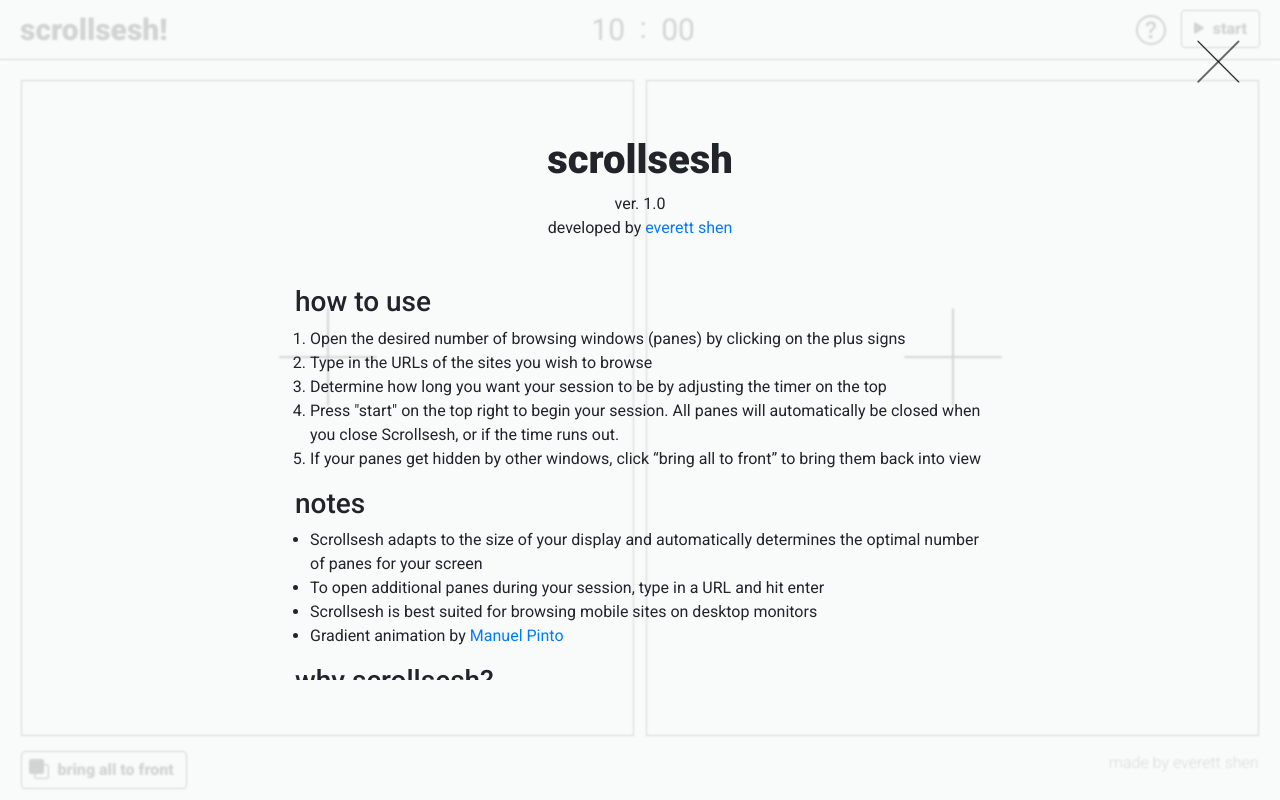
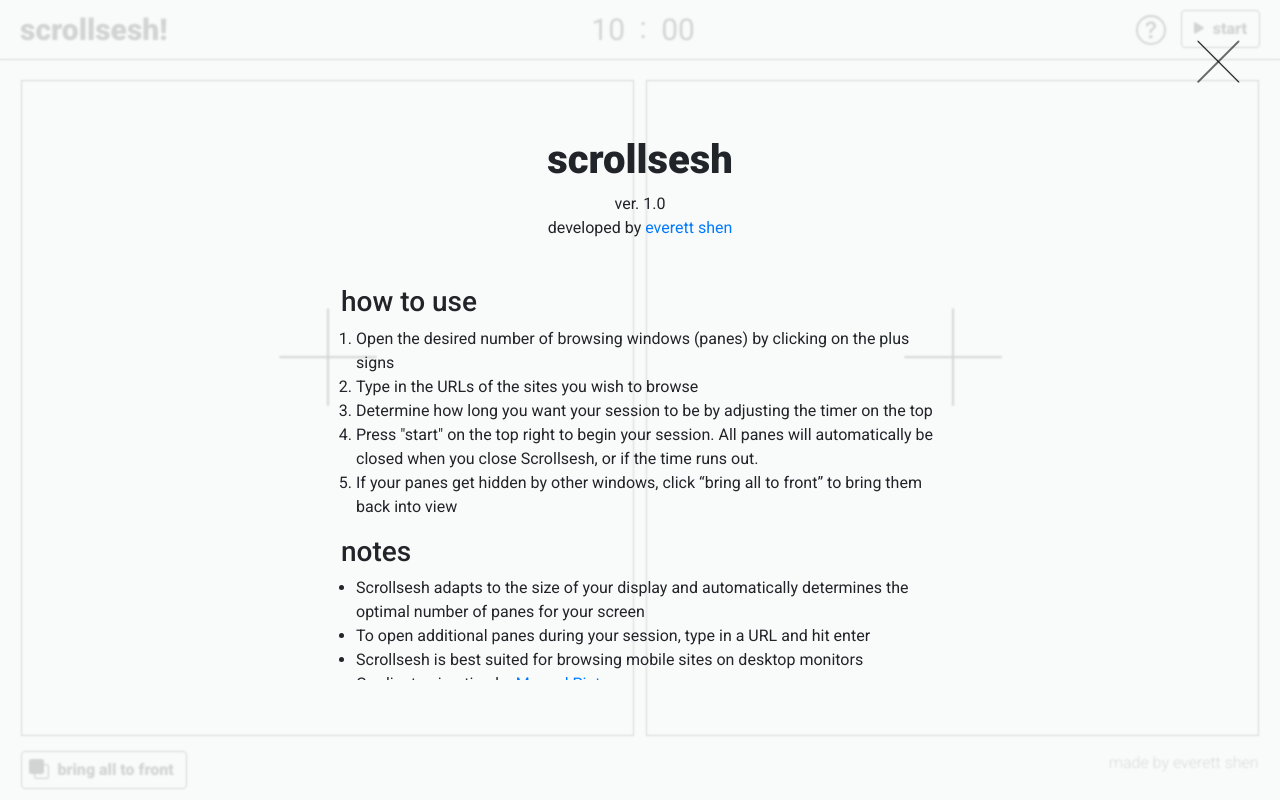
Before and after one commit to Everett-Shen/ScrollSesh, a Vue app: page / in a window 1280 px wide. Built offline with nearby package versions, Linux system fonts and the light colour scheme.

Commit message:
updated help panel sizing

```diff
--- a/src/App.vue
+++ b/src/App.vue
@@ -157,9 +157,10 @@ export default {
       return (
         "overflow: auto; height: " +
         window.innerHeight * 0.7 +
-        "px; width: " +
-        window.innerWidth * 0.8 +
-        "px"
+        "px; width: 100%"
+        // "px; width: " +
+        // width * 0.8 +
+        // "px"
       );
     }
   },
@@ -259,7 +260,8 @@ input {
 }
 
 .how-to-use {
-  width: 700px;
+  max-width: 700px;
+  width: 100%;
   text-align: left;
   display: block;
   padding: 5px;
```
